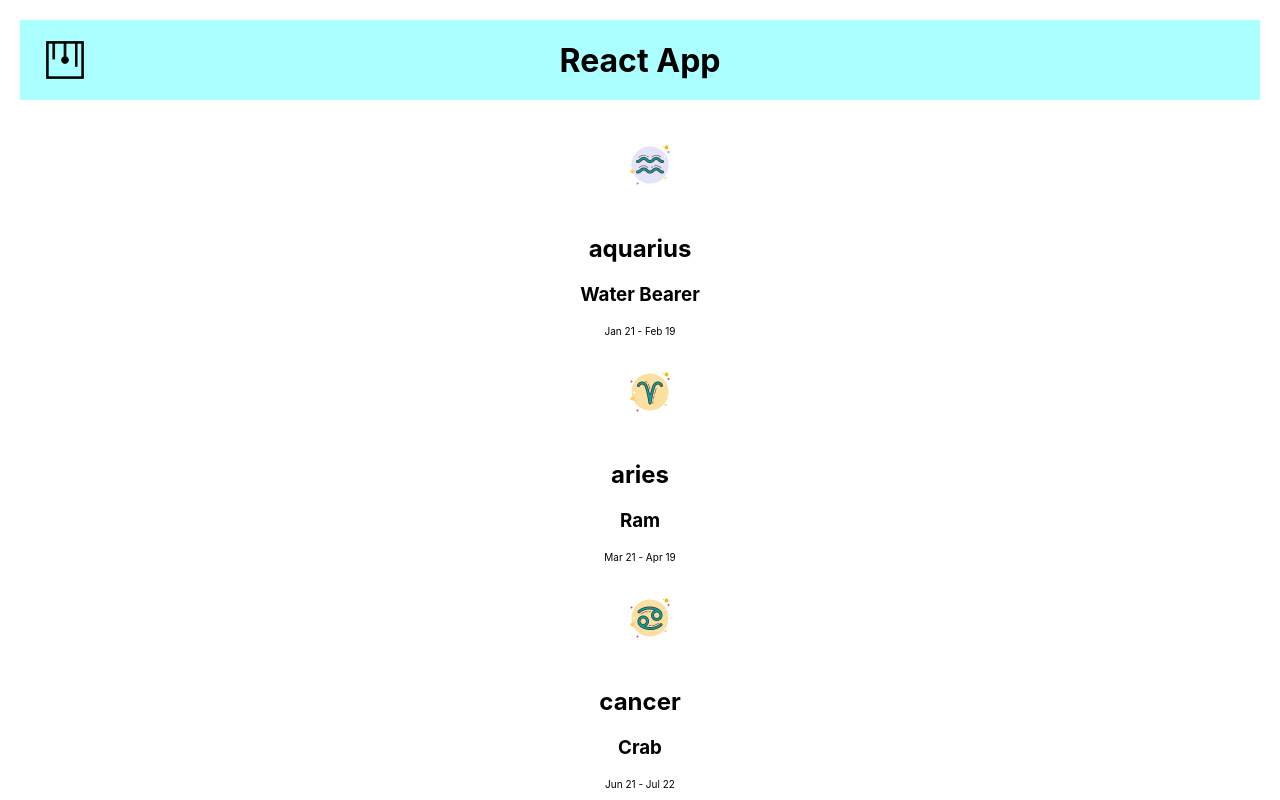
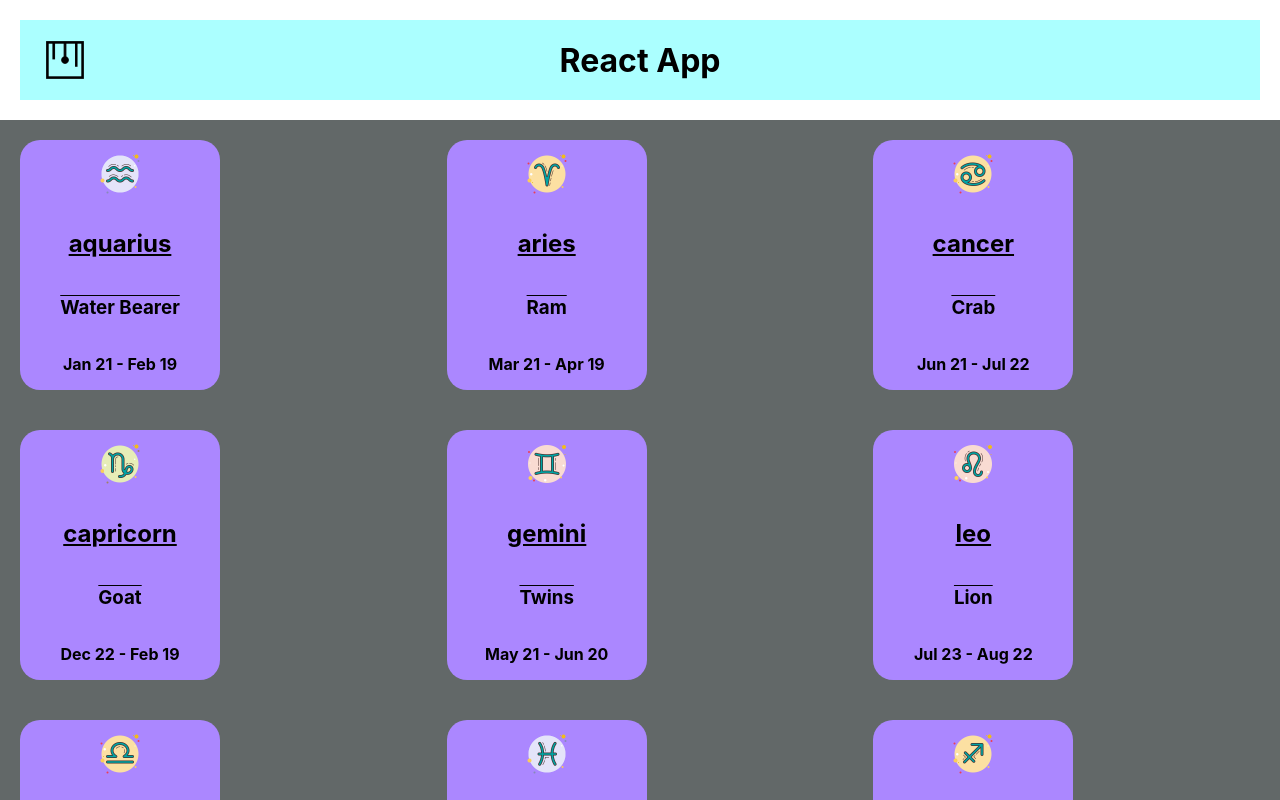
Before and after one commit to MontanoDiego/scratch-zodiac-signs, a React (Create React App) app: page / in a window 1280 px wide. Shown: the top 800 px of the page. Built offline with nearby package versions, Linux system fonts and the light colour scheme.

Commit message:
added styling and created cards

```diff
--- a/src/App.css
+++ b/src/App.css
@@ -1,4 +1,5 @@
 .App {
+  background-color: rgb(255, 255, 255);
   text-align: center;
 }
 
--- a/src/components/main/main.css
+++ b/src/components/main/main.css
@@ -0,0 +1,5 @@
+main {
+    background-color: rgb(98, 104, 104);
+    display: grid;
+    grid-template-columns: 1fr 1fr 1fr;
+}
--- a/src/zodiacs/zodiac.css
+++ b/src/zodiacs/zodiac.css
@@ -0,0 +1,30 @@
+.zodiac{
+    background-color: rgb(171, 135, 255);
+    margin: 20px;
+    border-radius: 20px;
+    height: 250px;
+    width: 200px;
+    display: flex;
+    flex-direction: column;
+    justify-content: center;
+}
+
+.image {
+    margin: auto;
+    height: 50px;
+    width: 50px;
+}
+
+.name {
+    text-decoration: underline;
+}
+
+.symbol {
+    text-decoration: overline;
+    font-weight: light;
+}
+
+.dates {
+    font-weight: bold;
+    font-size: medium;
+}
--- a/src/zodiacs/zodiac.js
+++ b/src/zodiacs/zodiac.js
@@ -2,6 +2,11 @@ import './zodiac.css';
 
 export default function Zodiac(props) {
   return (<div className='zodiac'>
-    <><img src={`${process.env.PUBLIC_URL}/symbols/${props.name}.png`} /><h2 className="name">{props.name}</h2><h3>{props.symbol}</h3><p className='dates'>{props.dates}</p></>
+    <>
+      <img className='image' src={`${process.env.PUBLIC_URL}/symbols/${props.name}.png`} />
+      <h2 className="name">{props.name}</h2>
+      <h3 className='symbol'>{props.symbol}</h3>
+      <p className='dates'>{props.dates}</p>
+    </>
   </div>);
 }
```
